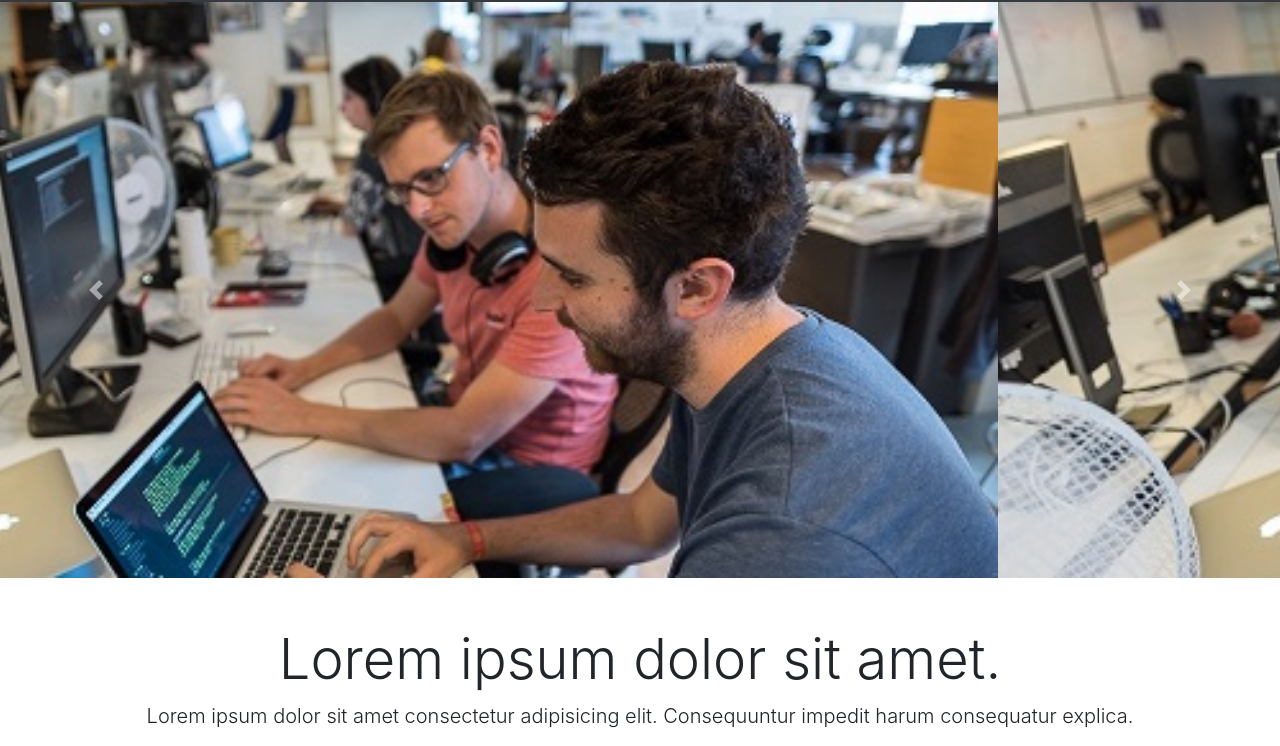
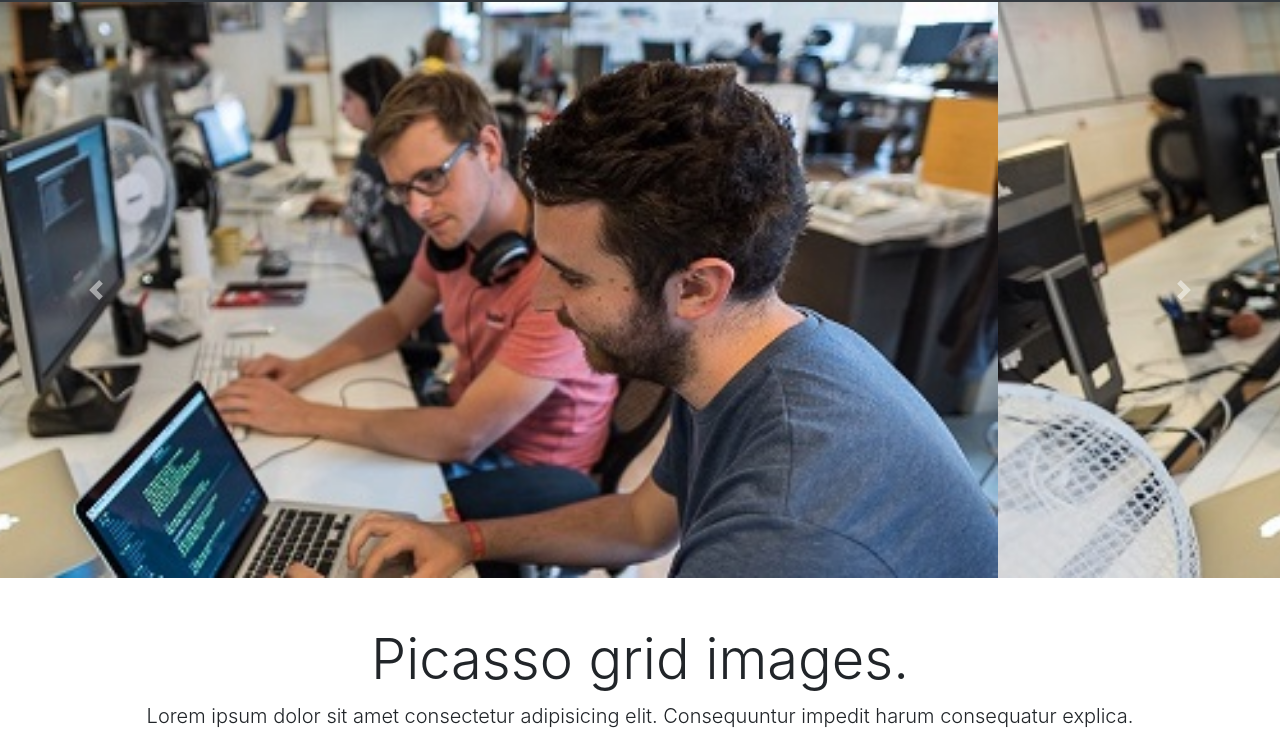
Before and after one commit to abrar000/picasso, a plain HTML site: page index.html in a window 1280 px wide. Shown: the part 54-800 px from the top of the page. Drawn offline with nearby package versions, Linux system fonts and the light colour scheme.

Commit message:
changes in heading

```diff
--- a/index.html
+++ b/index.html
@@ -74,7 +74,7 @@
       <div class="row">
         <div class="col-md-12 ">
           <div class="heading mt-5">
-            <h2 class="display-4 text-center">Lorem ipsum dolor sit amet. </h2>
+            <h2 class="display-4 text-center">Picasso grid images. </h2>
             <p class="lead mb-5 text-center">Lorem ipsum dolor sit amet consectetur adipisicing elit. Consequuntur impedit harum consequatur explica.</p>
           </div>
         </div>
```
